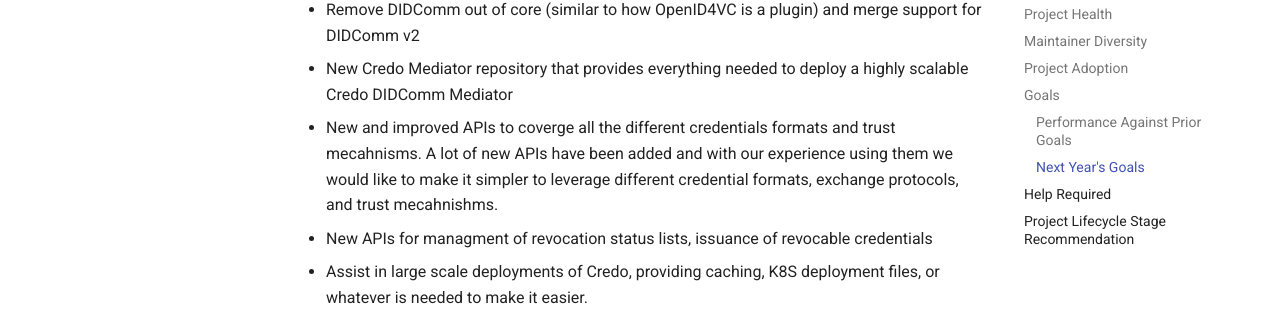
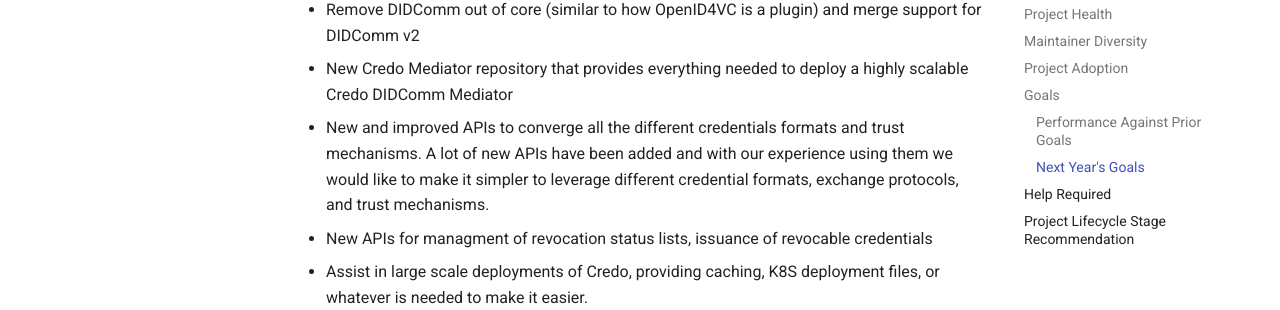
Before and after one commit to openwallet-foundation/tac, an MkDocs documentation site: the page built from docs/projects/reviews/2024/2024-credo-annual.md, in a window 1280 px wide and 900 px high, scrolled down 2221 px. Shown: the part 142-452 px from the top of the window. Built offline with MkDocs 1.6.1 and Material for MkDocs 9.7.7, drawn with Linux system fonts in a browser that asks for light colours; comment, search, counter and statistics services are not loaded.

Commit message:
Update 2024-credo-annual.md
Signed-off-by: Timo Glastra <timo@animo.id>

```diff
--- a/docs/projects/reviews/2024/2024-credo-annual.md
+++ b/docs/projects/reviews/2024/2024-credo-annual.md
@@ -48,7 +48,7 @@
 - Finish and stay up to date with advancements in the High Assurance Interoperability Profile
 - Remove DIDComm out of core (similar to how OpenID4VC is a plugin) and merge support for DIDComm v2
 - New Credo Mediator repository that provides everything needed to deploy a highly scalable Credo DIDComm Mediator
-- New and improved APIs to coverge all the different credentials formats and trust mecahnisms. A lot of new APIs have been added and with our experience using them we would like to make it simpler to leverage different credential formats, exchange protocols, and trust mecahnishms.
+- New and improved APIs to converge all the different credentials formats and trust mechanisms. A lot of new APIs have been added and with our experience using them we would like to make it simpler to leverage different credential formats, exchange protocols, and trust mechanisms.
 - New APIs for managment of revocation status lists, issuance of revocable credentials
 - Assist in large scale deployments of Credo, providing caching, K8S deployment files, or whatever is needed to make it easier.
 - Documentation for at least the most used features within the framework
```
